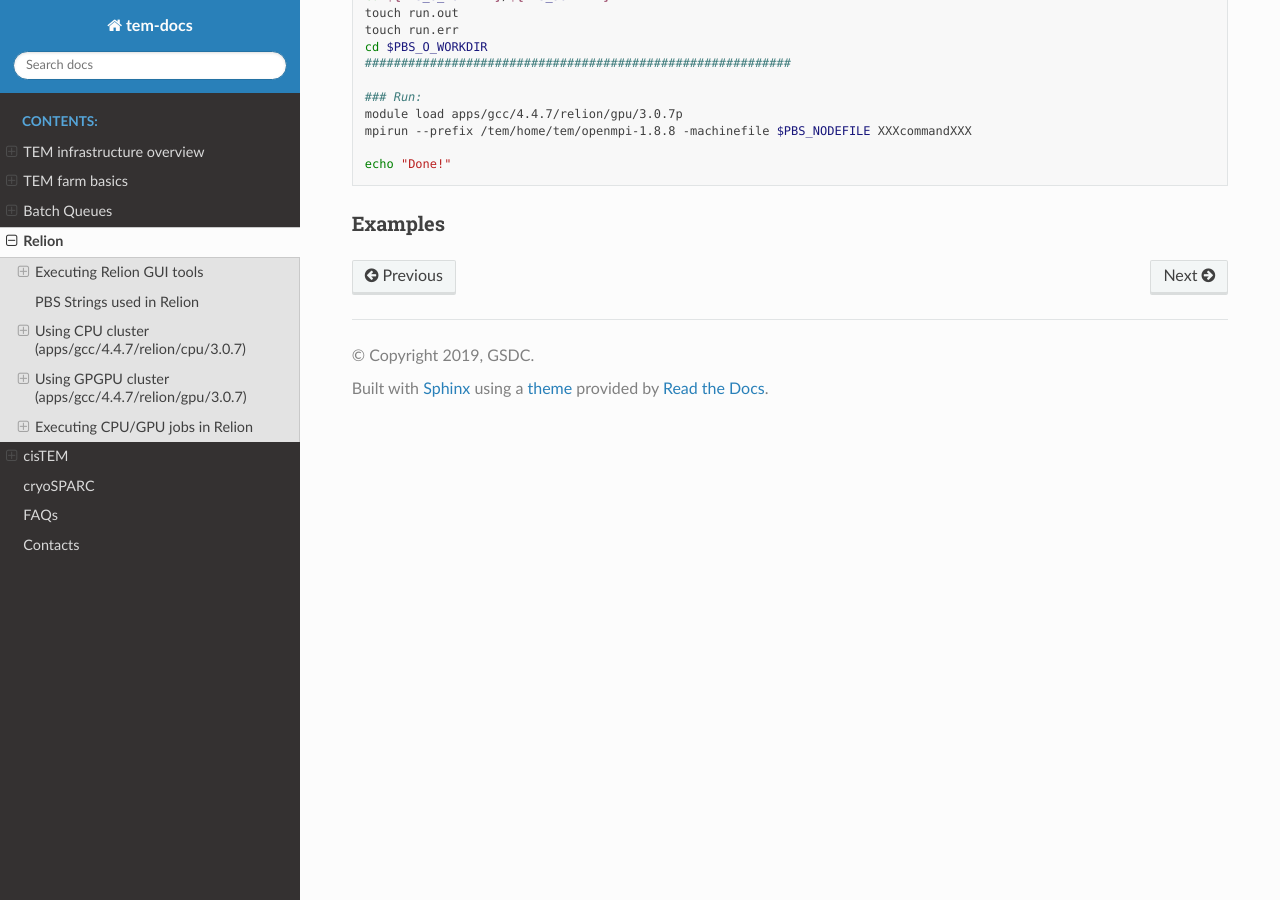
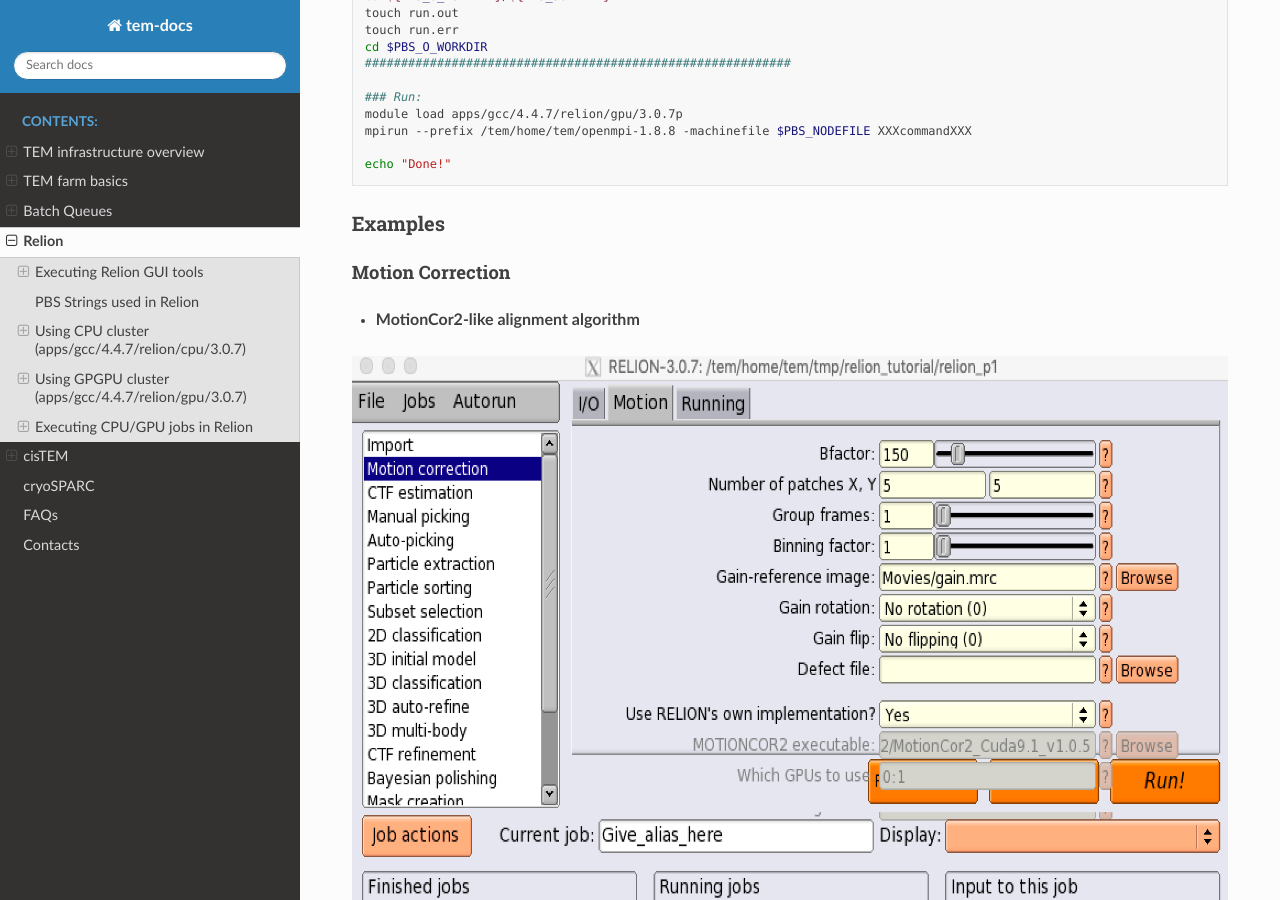
Before and after one commit to junglok/tem-docs, a Sphinx documentation site: the page built from docs/relion.rst, in a window 1280 px wide and 900 px high, scrolled down 12488 px. Built offline with Sphinx 7.4.7 and the Read the Docs theme 2.0.0, drawn with Linux system fonts in a browser that asks for light colours.

Commit message:
first release

```diff
--- a/docs/relion.rst
+++ b/docs/relion.rst
@@ -529,3 +529,18 @@
 
 Examples
 --------
+
+Motion Correction
+~~~~~~~~~~~~~~~~~
+
+* **MotionCor2-like alignment algorithm**
+
+.. image:: images/relion-motioncor1.png
+    :scale: 70 %
+    :align: center
+
+.. image:: images/relion-motioncor2.png
+    :scale: 70 %
+    :align: center
+
+* **MotionCor2**
```
Also changed, not shown: docs/images/relion-motioncor1.png (added), docs/images/relion-motioncor2.png (added).
